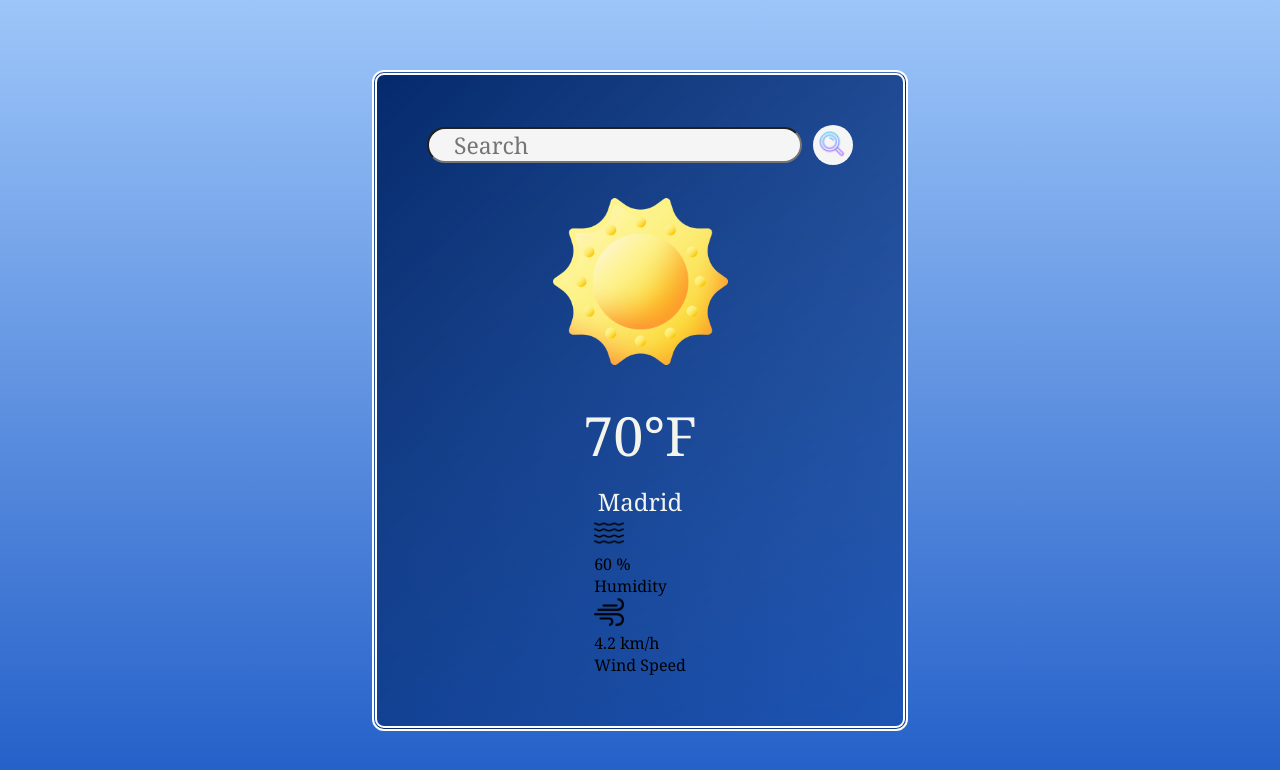
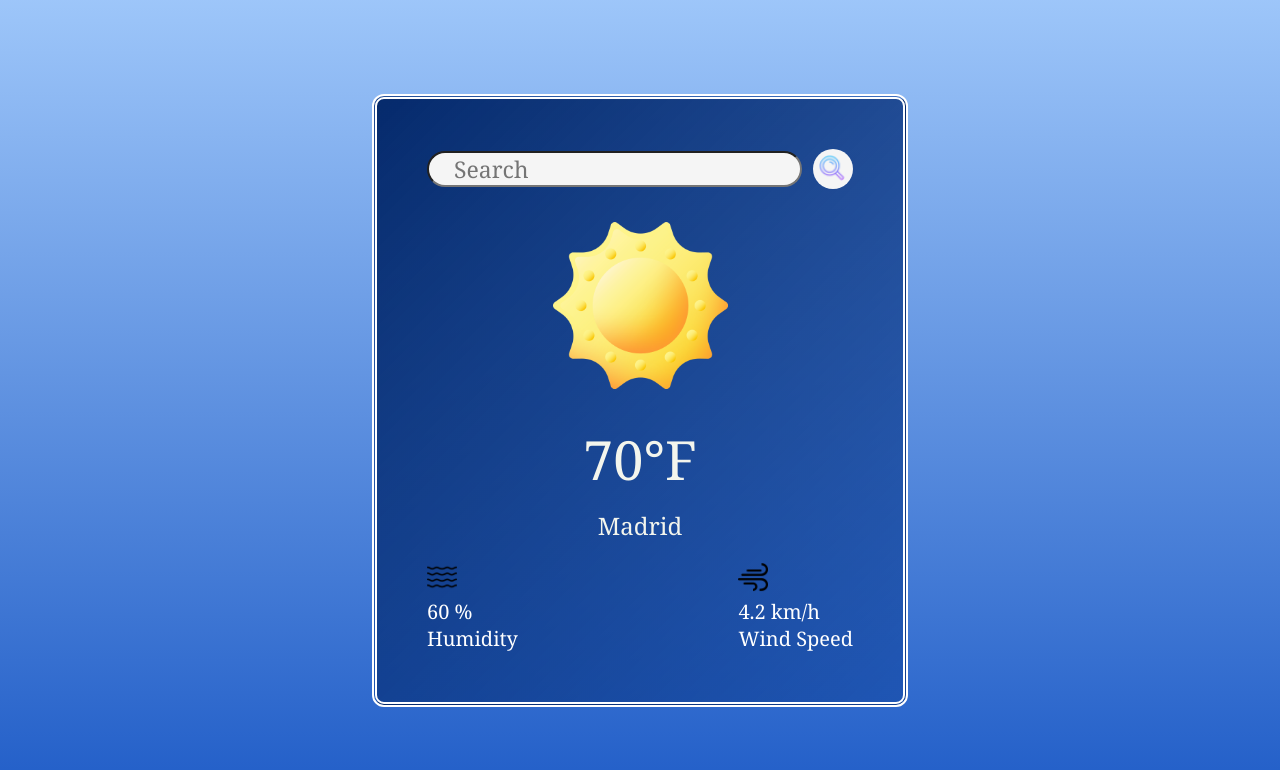
Before and after one commit to abigeez/abigeez.github.io, a React app in the folder 320-SBA/: page / in a window 1280 px wide. Shown: the top 770 px of the page. Built offline with nearby package versions, Linux system fonts and the light colour scheme; the HTML template or start-up script is replaced by a standard one.

Commit message:
adding styling to addl icons

```diff
--- a/320-SBA/src/components/Weather.css
+++ b/320-SBA/src/components/Weather.css
@@ -51,3 +51,18 @@
     color:rgb(243, 245, 237);
     font-size:24px;
 }
+
+.weathData{
+    width: 100%;
+    margin-top: 20px;
+
+    display:flex;
+    justify-content: space-between;
+    font-size: 20px;
+}
+.weathData p {
+    color:white;
+}
+.weathData span{
+    color:white;
+}
```
